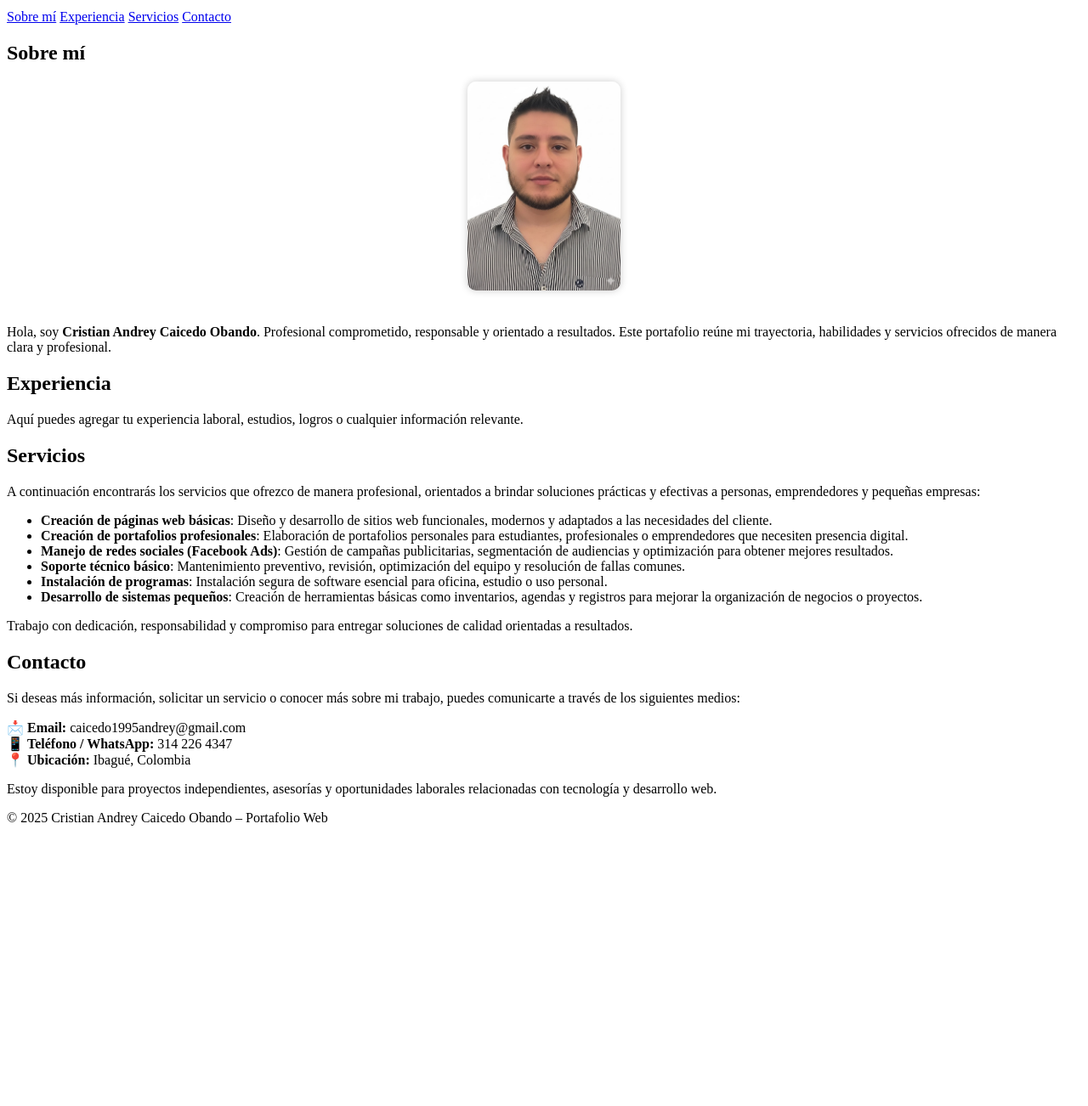
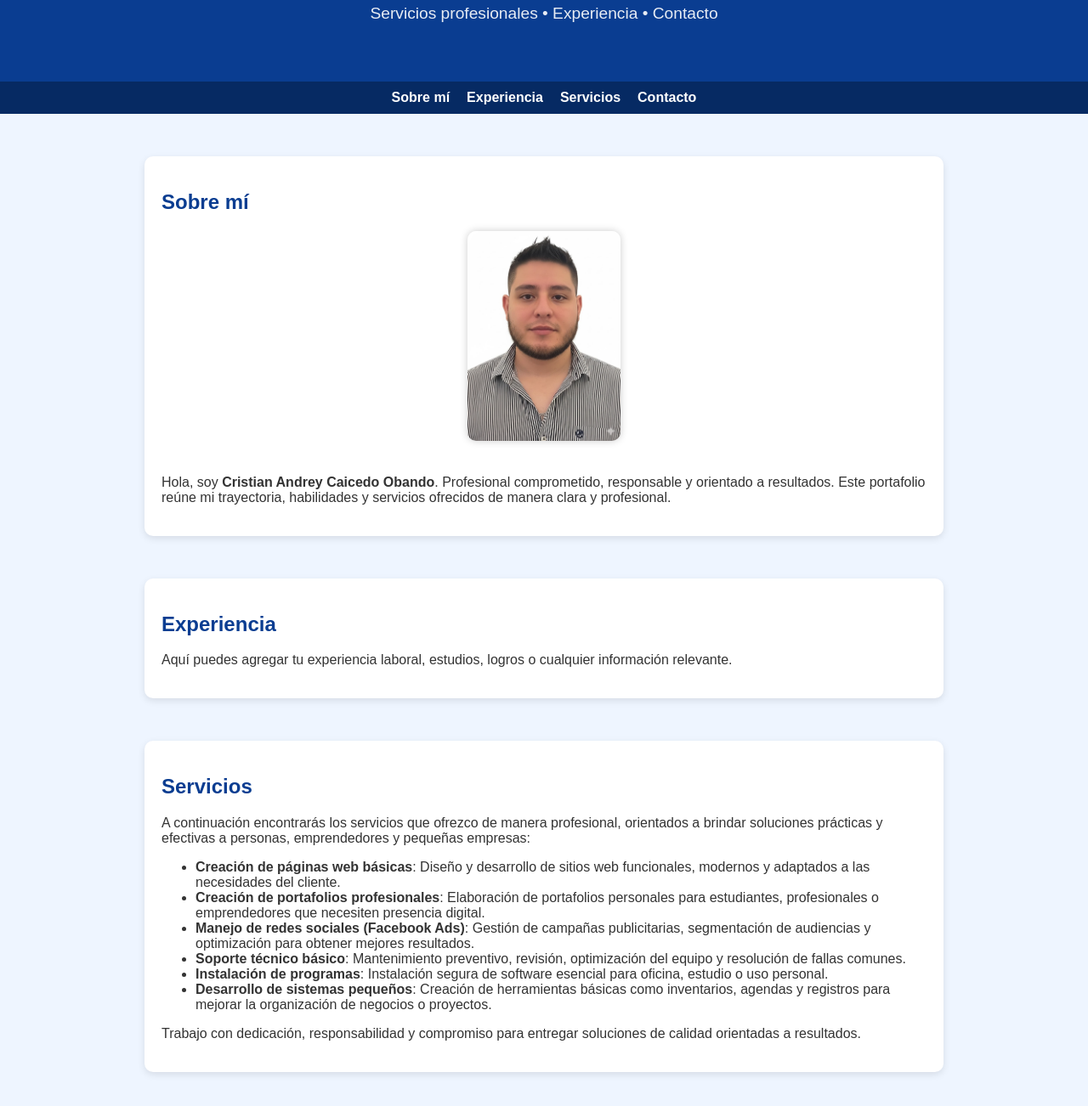
Before and after one commit to lizethparejadecaicedo-alt/portafolio, a plain HTML site: page index.html in a window 1280 px wide. Shown: the part 1186-2488 px from the top of the page at 85% size. Before the commit the page ends 2166 px from the top, so only its background shows below. Drawn offline with Linux system fonts and the light colour scheme.

Commit message:
Update index.html

```diff
--- a/index.html
+++ b/index.html
@@ -5,6 +5,78 @@
     <meta name="viewport" content="width=device-width, initial-scale=1.0">
     <title>Portafolio - Cristian Andrey Caicedo Obando</title>
 <style>
+/* DISEÑO AZUL PROFESIONAL */
+body {
+    font-family: Arial, sans-serif;
+    margin: 0;
+    background: #eef5ff;
+    color: #333;
+}
+
+header {
+    background: #0a3d91;
+    color: white;
+    text-align: center;
+    padding: 50px 20px;
+}
+
+#inicio img {
+    width: 180px;
+    height: 180px;
+    object-fit: cover;
+    border-radius: 50%;
+    border: 4px solid white;
+    margin-bottom: 20px;
+}
+
+header h1 {
+    font-size: 2.5rem;
+    margin: 10px 0;
+}
+
+header p {
+    font-size: 1.2rem;
+    opacity: 0.9;
+}
+
+nav {
+    background: #062a63;
+    padding: 10px;
+    display: flex;
+    justify-content: center;
+    gap: 20px;
+}
+
+nav a {
+    color: white;
+    font-weight: bold;
+    text-decoration: none;
+}
+
+nav a:hover {
+    text-decoration: underline;
+}
+
+section {
+    max-width: 900px;
+    margin: 50px auto;
+    padding: 20px;
+    background: white;
+    border-radius: 10px;
+    box-shadow: 0 3px 8px rgba(0,0,0,0.1);
+}
+
+h2 {
+    color: #0a3d91;
+}
+
+footer {
+    text-align: center;
+    padding: 15px;
+    margin-top: 30px;
+    background: #0a3d91;
+    color: white;
+}
 
 </style>
 
```
